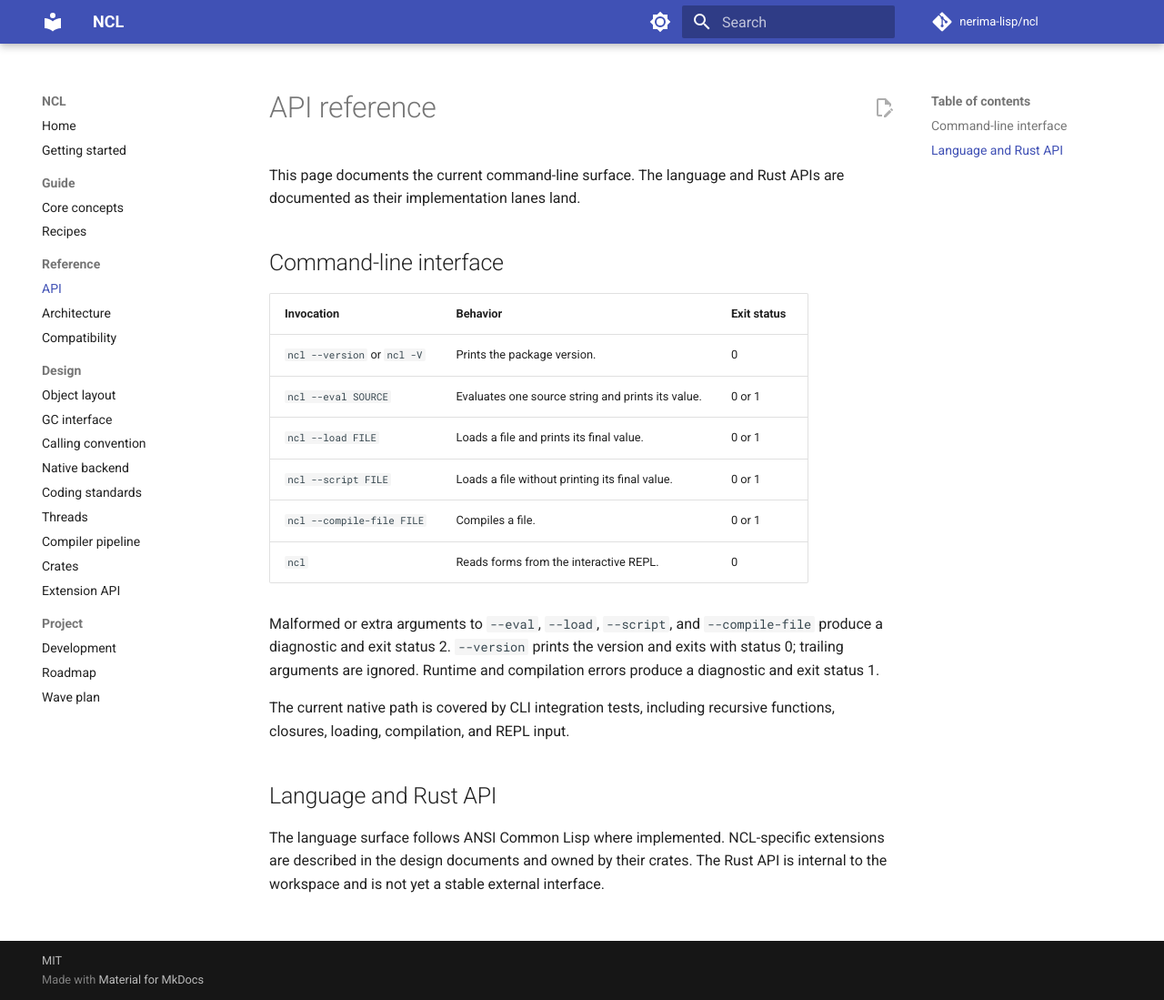
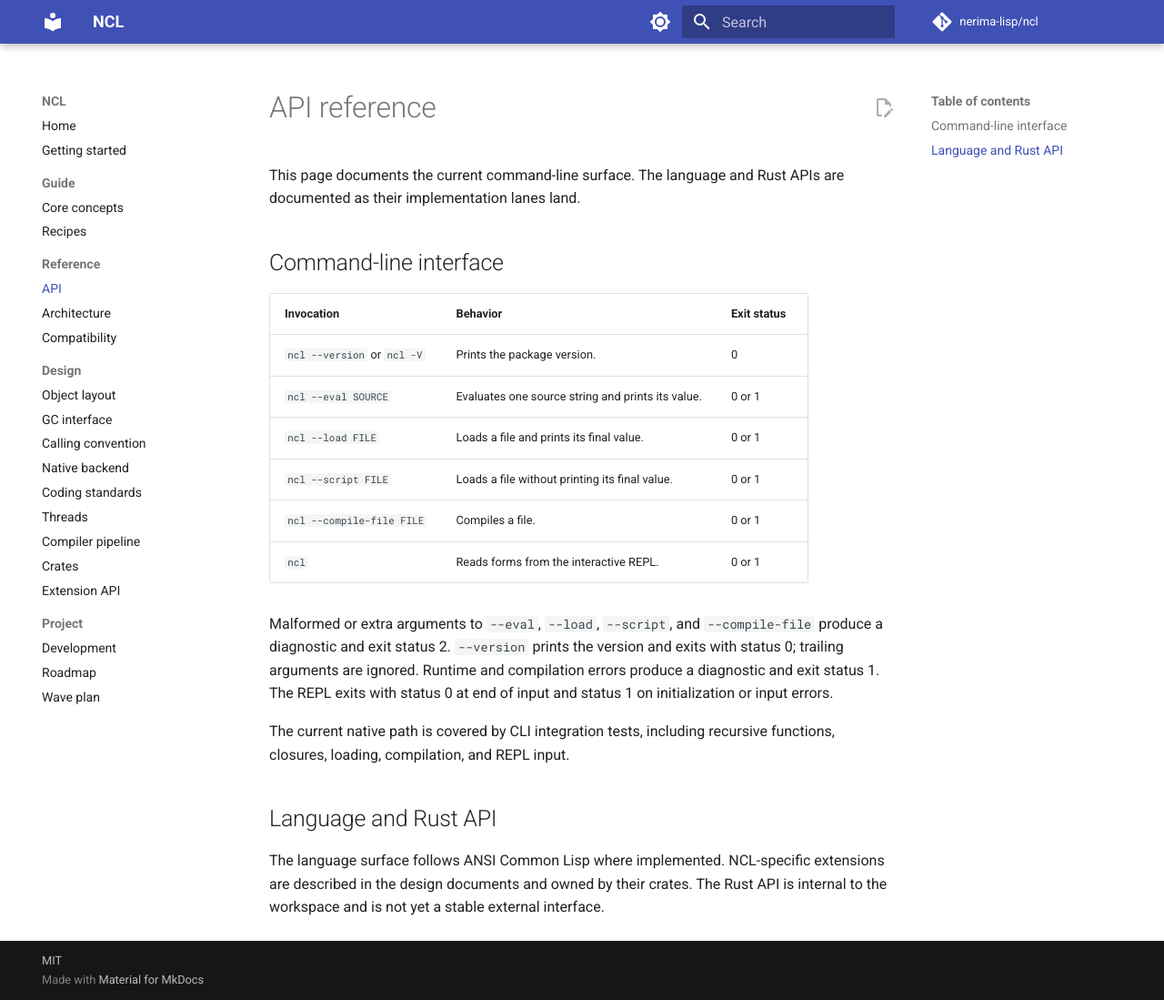
Before and after one commit to nerima-lisp/ncl, an MkDocs documentation site: the page built from docs/src/reference/api.md, in a window 1280 px wide and 1099 px high. Shown: the whole window at 91% size. Built offline with MkDocs 1.6.1 and Material for MkDocs 9.7.7, drawn with Linux system fonts in a browser that asks for light colours; comment, search, counter and statistics services are not loaded.

```diff
--- a/docs/src/reference/api.md
+++ b/docs/src/reference/api.md
@@ -12,12 +12,13 @@ APIs are documented as their implementation lanes land.
 | `ncl --load FILE` | Loads a file and prints its final value. | 0 or 1 |
 | `ncl --script FILE` | Loads a file without printing its final value. | 0 or 1 |
 | `ncl --compile-file FILE` | Compiles a file. | 0 or 1 |
-| `ncl` | Reads forms from the interactive REPL. | 0 |
+| `ncl` | Reads forms from the interactive REPL. | 0 or 1 |
 
 Malformed or extra arguments to `--eval`, `--load`, `--script`, and
 `--compile-file` produce a diagnostic and exit status 2. `--version` prints
 the version and exits with status 0; trailing arguments are ignored. Runtime
-and compilation errors produce a diagnostic and exit status 1.
+and compilation errors produce a diagnostic and exit status 1. The REPL exits
+with status 0 at end of input and status 1 on initialization or input errors.
 
 The current native path is covered by CLI integration tests, including
 recursive functions, closures, loading, compilation, and REPL input.
```
Also changed, not shown: docs/src/getting-started.md (+1 -1 lines), docs/src/project/wave-plan.md (+5 -1 lines), docs/src/reference/compatibility.md (+2 -4 lines).
